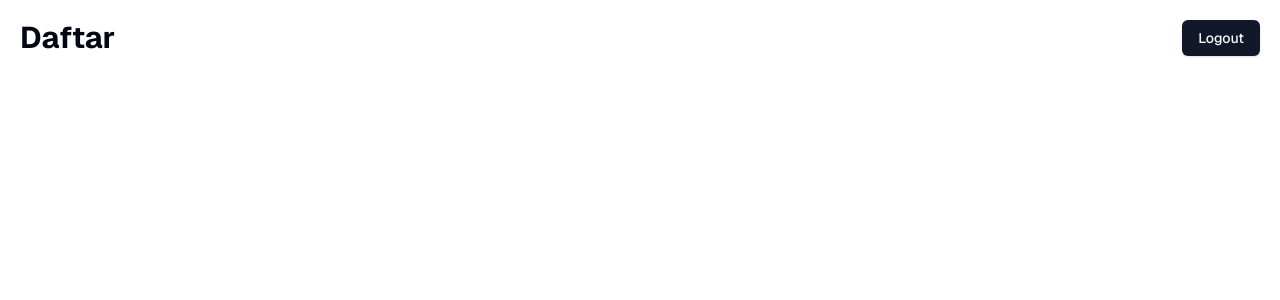
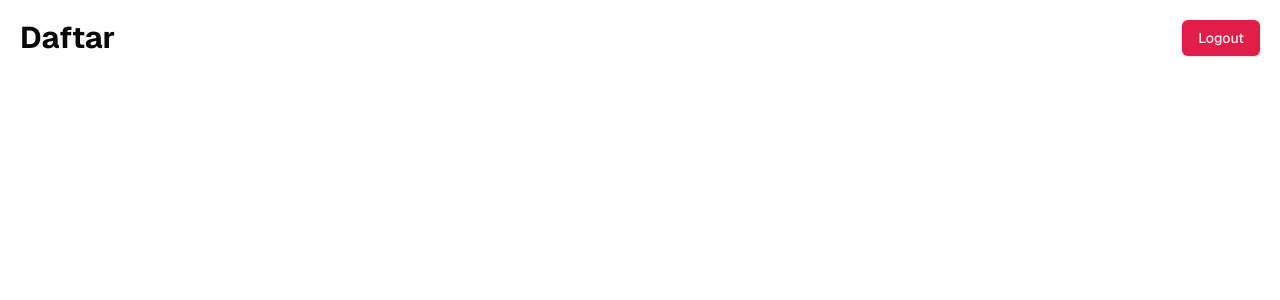
Before and after one commit to seifmegahed/daftar, a Next.js app: page / in a window 1280 px wide. Shown: the top 300 px of the page. Built offline with nearby package versions, Linux system fonts and the light colour scheme.

Commit message:
theme colors change

```diff
--- a/src/styles/globals.css
+++ b/src/styles/globals.css
@@ -1,61 +1,64 @@
 @tailwind base;
 @tailwind components;
 @tailwind utilities;
+
 @layer base {
   :root {
     --background: 0 0% 100%;
-    --foreground: 224 71.4% 4.1%;
+    --foreground: 240 10% 3.9%;
     --card: 0 0% 100%;
-    --card-foreground: 224 71.4% 4.1%;
+    --card-foreground: 240 10% 3.9%;
     --popover: 0 0% 100%;
-    --popover-foreground: 224 71.4% 4.1%;
-    --primary: 220.9 39.3% 11%;
-    --primary-foreground: 210 20% 98%;
-    --secondary: 220 14.3% 95.9%;
-    --secondary-foreground: 220.9 39.3% 11%;
-    --muted: 220 14.3% 95.9%;
-    --muted-foreground: 220 8.9% 46.1%;
-    --accent: 220 14.3% 95.9%;
-    --accent-foreground: 220.9 39.3% 11%;
+    --popover-foreground: 240 10% 3.9%;
+    --primary: 346.8 77.2% 49.8%;
+    --primary-foreground: 355.7 100% 97.3%;
+    --secondary: 240 4.8% 95.9%;
+    --secondary-foreground: 240 5.9% 10%;
+    --muted: 240 4.8% 95.9%;
+    --muted-foreground: 240 3.8% 46.1%;
+    --accent: 240 4.8% 95.9%;
+    --accent-foreground: 240 5.9% 10%;
     --destructive: 0 84.2% 60.2%;
-    --destructive-foreground: 210 20% 98%;
-    --border: 220 13% 91%;
-    --input: 220 13% 91%;
-    --ring: 224 71.4% 4.1%;
+    --destructive-foreground: 0 0% 98%;
+    --border: 240 5.9% 90%;
+    --input: 240 5.9% 90%;
+    --ring: 346.8 77.2% 49.8%;
+    --radius: 0.5rem;
     --chart-1: 12 76% 61%;
     --chart-2: 173 58% 39%;
     --chart-3: 197 37% 24%;
     --chart-4: 43 74% 66%;
     --chart-5: 27 87% 67%;
-    --radius: 0.5rem
   }
+
   .dark {
-    --background: 224 71.4% 4.1%;
-    --foreground: 210 20% 98%;
-    --card: 224 71.4% 4.1%;
-    --card-foreground: 210 20% 98%;
-    --popover: 224 71.4% 4.1%;
-    --popover-foreground: 210 20% 98%;
-    --primary: 210 20% 98%;
-    --primary-foreground: 220.9 39.3% 11%;
-    --secondary: 215 27.9% 16.9%;
-    --secondary-foreground: 210 20% 98%;
-    --muted: 215 27.9% 16.9%;
-    --muted-foreground: 217.9 10.6% 64.9%;
-    --accent: 215 27.9% 16.9%;
-    --accent-foreground: 210 20% 98%;
+    --background: 20 14.3% 4.1%;
+    --foreground: 0 0% 95%;
+    --card: 24 9.8% 10%;
+    --card-foreground: 0 0% 95%;
+    --popover: 0 0% 9%;
+    --popover-foreground: 0 0% 95%;
+    --primary: 346.8 77.2% 49.8%;
+    --primary-foreground: 355.7 100% 97.3%;
+    --secondary: 240 3.7% 15.9%;
+    --secondary-foreground: 0 0% 98%;
+    --muted: 0 0% 15%;
+    --muted-foreground: 240 5% 64.9%;
+    --accent: 12 6.5% 15.1%;
+    --accent-foreground: 0 0% 98%;
     --destructive: 0 62.8% 30.6%;
-    --destructive-foreground: 210 20% 98%;
-    --border: 215 27.9% 16.9%;
-    --input: 215 27.9% 16.9%;
-    --ring: 216 12.2% 83.9%;
+    --destructive-foreground: 0 85.7% 97.3%;
+    --border: 240 3.7% 15.9%;
+    --input: 240 3.7% 15.9%;
+    --ring: 346.8 77.2% 49.8%;
     --chart-1: 220 70% 50%;
     --chart-2: 160 60% 45%;
     --chart-3: 30 80% 55%;
     --chart-4: 280 65% 60%;
-    --chart-5: 340 75% 55%
+    --chart-5: 340 75% 55%;
   }
 }
+
 @layer base {
   * {
     @apply border-border;
```
